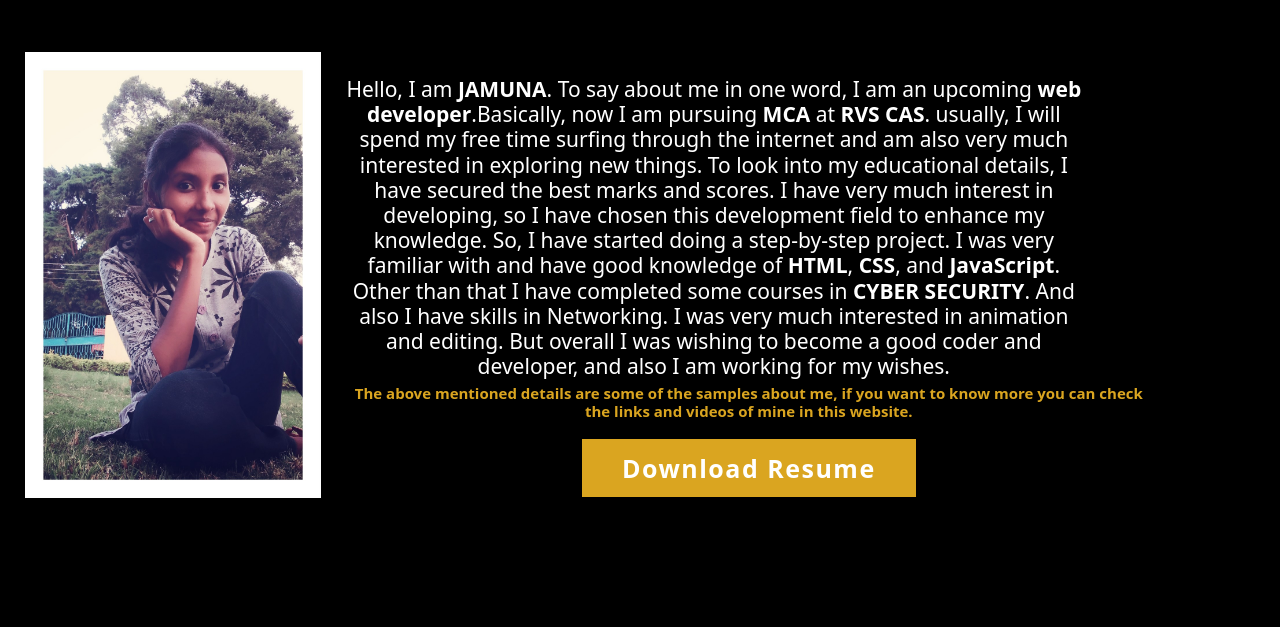
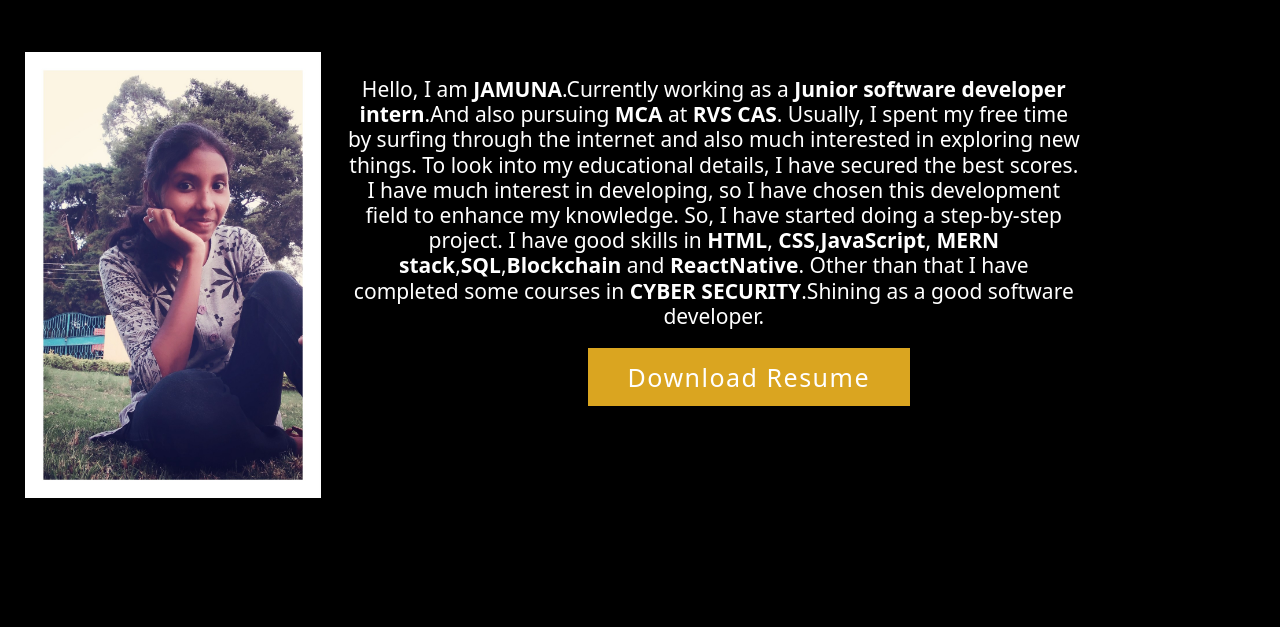
Before and after one commit to Jamuna014/My-Portfolio-project, a plain HTML site: page index.html in a window 1280 px wide. Shown: the part 1633-2260 px from the top of the page. Drawn offline with nearby package versions, Linux system fonts and the light colour scheme; a script that the page names is missing.

Commit message:
Update index.html

```diff
--- a/index.html
+++ b/index.html
@@ -66,7 +66,7 @@
       <div>
 
         <h2>I'm Jamuna Gayathri</h2><br>
-        <h3>Front end Developer</h3><br>
+        <h3>Full stack Developer</h3><br>
 
 
 
@@ -213,19 +213,16 @@
 
           <div class="content">
 
-            <center><h3>Hello, I am <b>JAMUNA</b>. To say about me in one word, I am an upcoming <b>web developer</b>.Basically, now I am pursuing
-		    <b>MCA</b> at<b> RVS CAS</b>. usually, I will spend my free time surfing through the internet and am also very much interested
-		    in exploring new things. To look into my educational details, I have secured the best marks and scores. I have very much interest
+            <center><h3>Hello, I am <b>JAMUNA</b>.Currently working as a <b>Junior software developer intern</b>.And also pursuing
+		    <b>MCA</b> at<b> RVS CAS</b>. Usually, I spent my free time by surfing through the internet and  also  much interested
+		    in exploring new things. To look into my educational details, I have secured the best scores. I have  much interest
 		    in developing, so I have chosen this development field to enhance my knowledge. So, I have started doing a step-by-step project.
-		    I was very familiar with and have good knowledge of <b>HTML</b>, <b>CSS</b>, and <b>JavaScript</b>.
-		    Other than that I have completed some courses in <b>CYBER SECURITY</b>. And also I have skills in Networking.
-		    I was very much interested in animation and editing. But overall I was wishing to become a good coder and developer, and also I
-		    am working for my wishes.
+		    I have good skills in <b>HTML</b>, <b>CSS</b>,<b>JavaScript</b>, <b>MERN stack</b>,<b>SQL</b>,<b>Blockchain</b> and <b>ReactNative</b>.
+		    Other than that I have completed some courses in <b>CYBER SECURITY</b>.Shining as a good software developer.
 
 
 
-       <h4><b>The above mentioned details are some of the samples about me, if you want to know more you can check the links and videos of mine in this
-	       website.</b</h4>
+
 
 
                </p>
```
